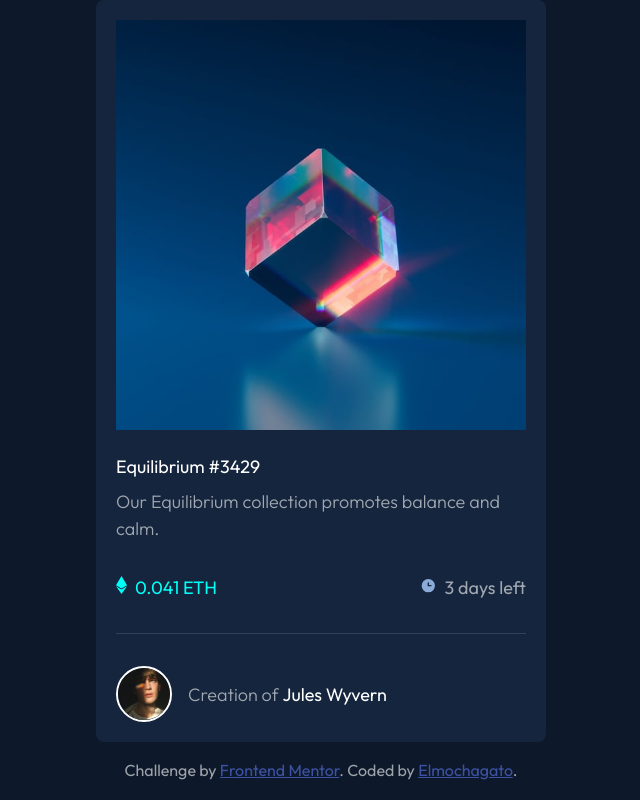
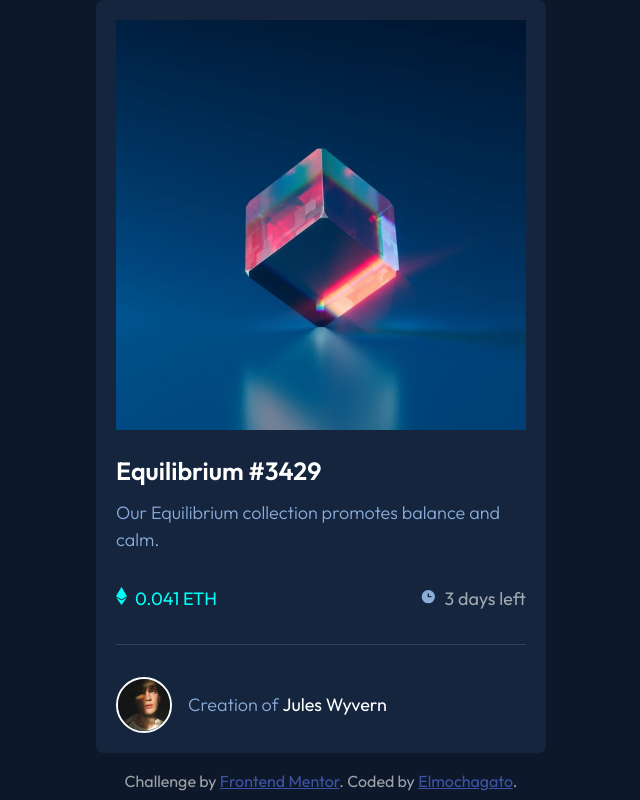
Before and after one commit to elmochagato/nft-preview-card-component, a plain HTML site: page index.html in a window 1280 px wide. Shown: the whole page, without its empty margins (319-959 px from the left). Drawn offline with Linux system fonts and the light colour scheme.

Commit message:
Update style.css

```diff
--- a/style.css
+++ b/style.css
@@ -186,6 +186,7 @@ ul {
 
 p {
   font-weight: 300;
+  color: var(--clr-primary-100);
 }
 
 @media (min-width: 500px) {
@@ -194,3 +195,8 @@ p {
     margin: 0 auto 1rem;
   }
 }
+
+h2 {
+  font-weight: 600;
+  font-size: 25px;
+}
```
